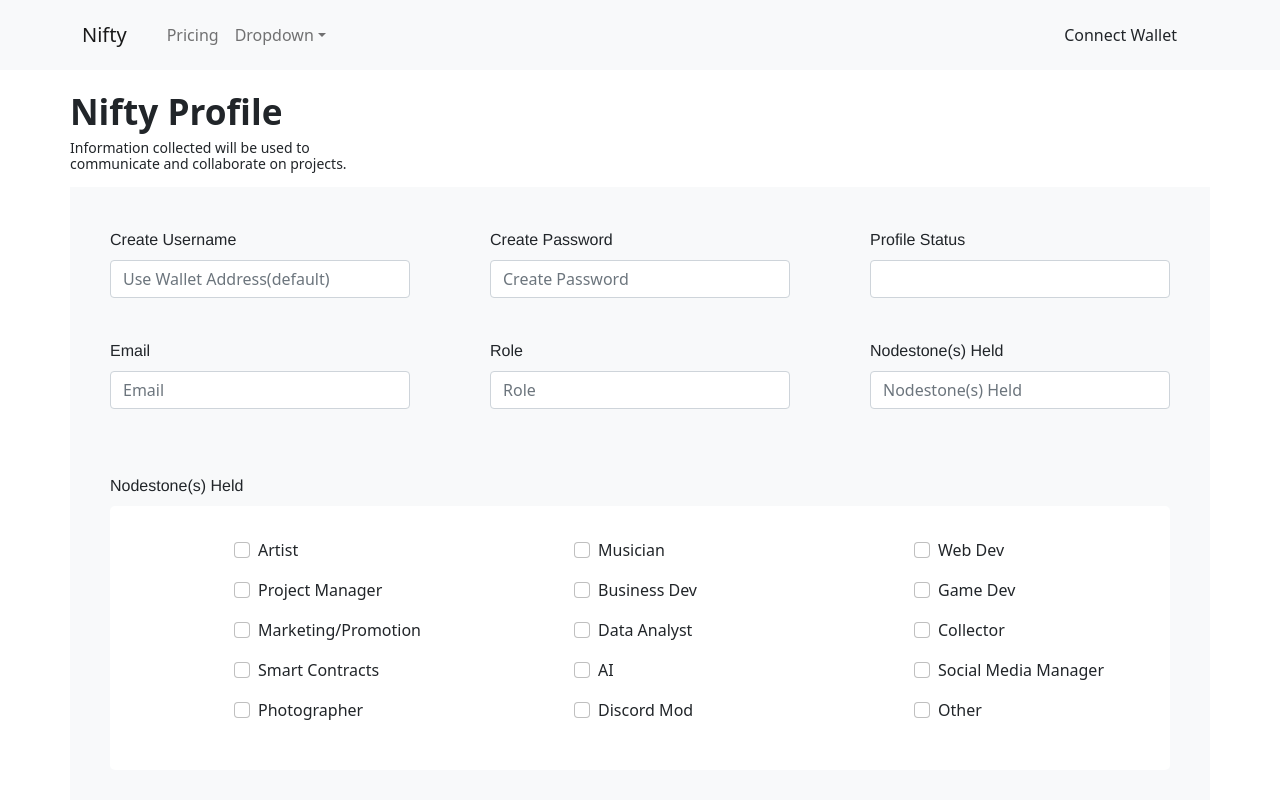
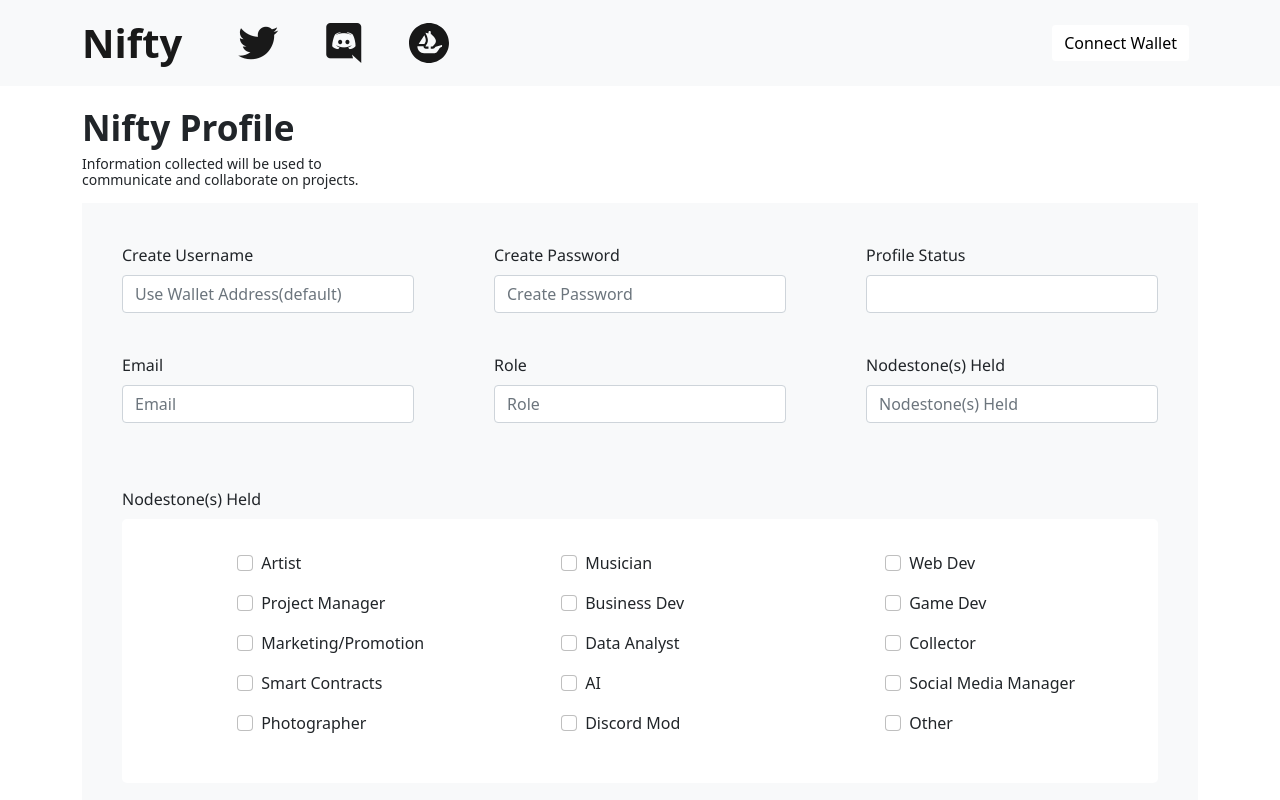
Before and after one commit to solution-pool/BHG-Nifty-Member, a React (Create React App) app: page / in a window 1280 px wide. Shown: the top 800 px of the page. Built offline with nearby package versions, Linux system fonts and the light colour scheme.

Commit message:
front end style complete

```diff
--- a/src/App.css
+++ b/src/App.css
@@ -22,6 +22,32 @@
 
 .App-link {
   color: #61dafb;
+}
+
+.row {
+  --bs-gutter-x: 0 !important;
+}
+
+.navbar-light .navbar-brand {
+  color: rgba(0,0,0,.9);
+  font-size: 2.5rem;
+  /* font-family: ; */
+  font-weight: 800;
+}
+
+.me-auto i {
+  font-size: 2.5rem;
+  color : rgba(0,0,0,.9);
+  padding-left: 2rem;
+}
+
+.me-auto img {
+  width: 4.5rem;
+  padding-left: 2rem;
+}
+
+#connect-wallet {
+  background-color: white;
 }
 
 @keyframes App-logo-spin {
@@ -61,17 +87,21 @@
 }
 
 .content .checkbox-panel .checkbox-col {
-  padding-left: 6.5rem;
+  padding-left: 6.5vw;
+}
+
+.content .checkbox-panel .checkbox-col .form-check-label {
+  word-break: break-all !important;
 }
 
 .content .footer-element {
   height: 10rem;
-  background-color: white;
 }
 
 .content .file-panel {
   text-align: center;
   margin : auto;
+  background-color: white;
 }
 
 .content .file-panel button {
@@ -82,16 +112,23 @@
 .content .submit-panel {
   text-align: center;
   margin: auto;
+  position:relative;
 }
 
 .content .submit-panel button {
   bottom : 0;
-  position: relative;
+  position: absolute;
   right: 0;
 }
 
 .form-label {
   font-weight: 500;
   font-size: 1rem;
-  font-family: 'Franklin Gothic Medium', 'Arial Narrow', Arial, sans-serif;
+  font-family:'Segoe UI', Tahoma, Geneva, Verdana, sans-serif
 }
+
+@media only screen and (max-width: 991px) {
+  .content .submit-panel {
+    height: 0 !important;
+  }
+}
--- a/src/components/Header.js
+++ b/src/components/Header.js
@@ -5,25 +5,23 @@ const Header = () => {
     return (
         <Navbar collapseOnSelect expand="lg" bg="light" variant="light">
             <Container>
-                <Navbar.Brand href="#home">Nifty</Navbar.Brand>
+                <Navbar.Brand href="#">Nifty</Navbar.Brand>
                 <Navbar.Toggle aria-controls="responsive-navbar-nav" />
                 <Navbar.Collapse id="responsive-navbar-nav">
                     <Nav className="me-auto">
-                        <Nav.Link href="#features">
-
+                        <Nav.Link href="https://twitter.com">
+                            <i className="fab fa-twitter"></i>
                         </Nav.Link>
-                        <Nav.Link href="#pricing">Pricing</Nav.Link>
-                        <NavDropdown title="Dropdown" id="collasible-nav-dropdown">
-                            <NavDropdown.Item href="#action/3.1">Action</NavDropdown.Item>
-                            <NavDropdown.Item href="#action/3.2">Another action</NavDropdown.Item>
-                            <NavDropdown.Item href="#action/3.3">Something</NavDropdown.Item>
-                            <NavDropdown.Divider />
-                            <NavDropdown.Item href="#action/3.4">Separated link</NavDropdown.Item>
-                        </NavDropdown>
+                        <Nav.Link href="https://discord.com">
+                            <i className="fab fa-discord"></i>
+                        </Nav.Link>
+                        <Nav.Link href="https://opensea.io">
+                            <img src={require('../assets/img/logo.svg').default} />
+                        </Nav.Link>
                     </Nav>
                     <Nav>
                         <Nav.Link>
-                            <Button variant="white">Connect Wallet</Button>
+                            <Button variant="light" id="connect-wallet">Connect Wallet</Button>
                         </Nav.Link>
                     </Nav>
                 </Navbar.Collapse>
```
Also changed, not shown: src/assets/img/logo.svg (added).
